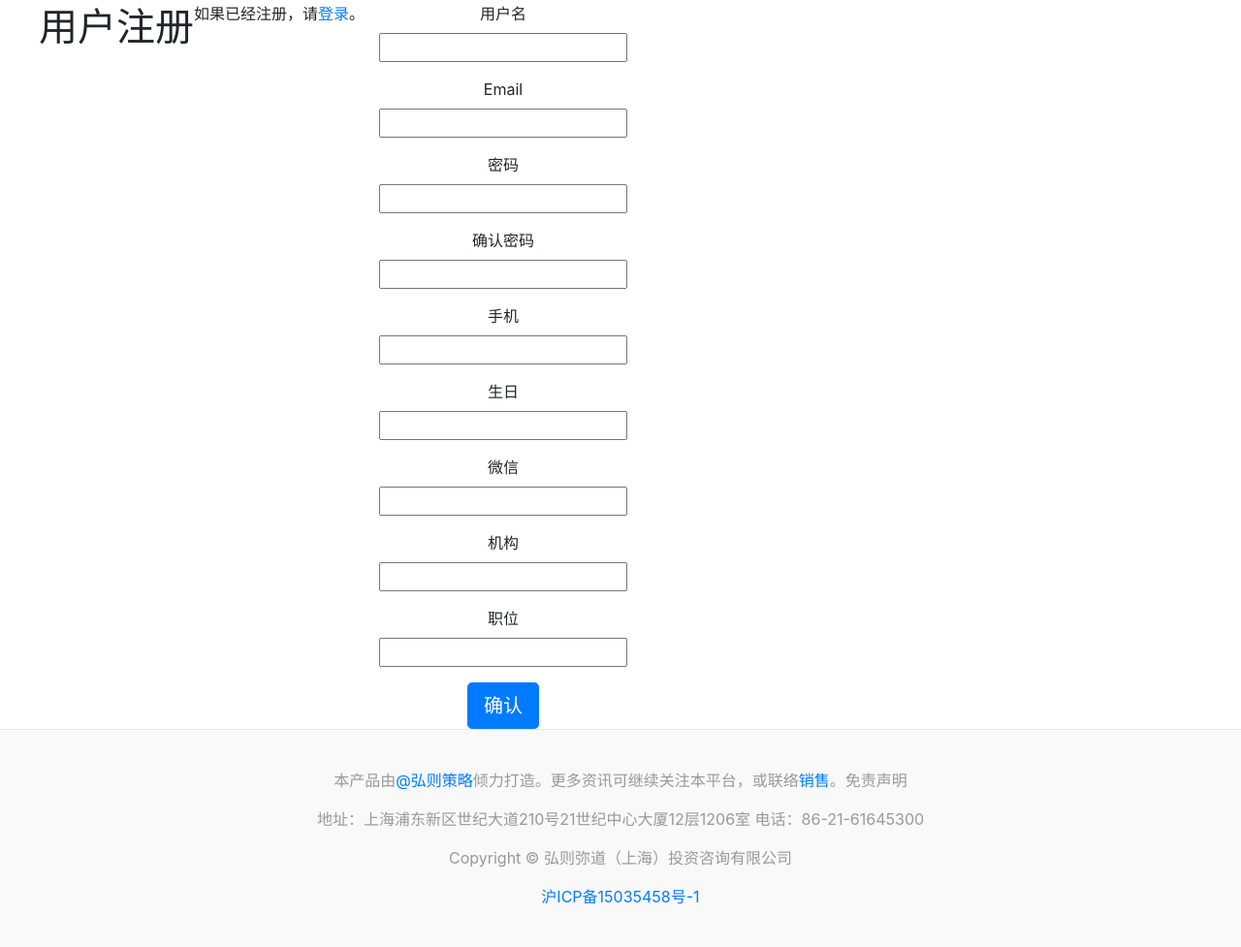
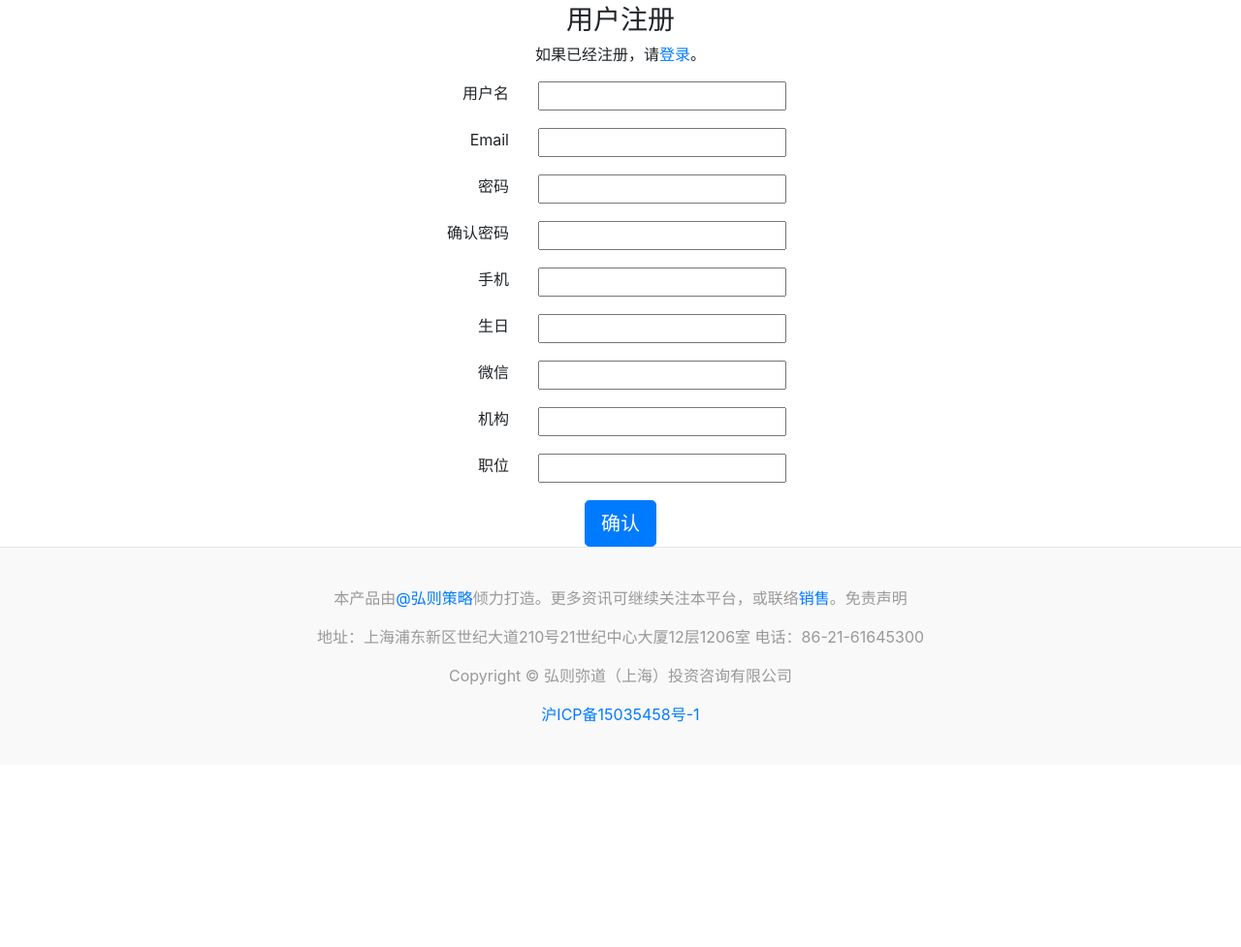
Before and after one commit to zizaijushi/verticalmind, a Django app: page /account/register/ in a window 1280 px wide. Shown: the part 124-1101 px from the top of the page at 97% size. After the commit the page ends 869 px from the top, so only its background shows below. Run offline with Django 3.2, Linux system fonts and the light colour scheme; some libraries are stand-ins or nearby versions.

Commit message:
person_page_v1

```diff
--- a/account/forms.py
+++ b/account/forms.py
@@ -1,6 +1,6 @@
 from django import forms
 from django.contrib.auth.models import User
-from .models import UserProfile
+from .models import UserProfile,UserInfo,UserApps
 
 class LoginForm(forms.Form):
     username = forms.CharField()
@@ -24,3 +24,13 @@ class UserProfileForm(forms.ModelForm):
     class Meta:
         model = UserProfile
         fields = ('phone','birth','weixin','company','title')
+
+class UserInfoForm(forms.ModelForm):
+    class Meta:
+        model = UserInfo
+        fields = ('field','style')
+
+class UserForm(forms.ModelForm):
+    class Meta:
+        model = User
+        fields = ('email',)
--- a/account/urls.py
+++ b/account/urls.py
@@ -1,7 +1,7 @@
 from django.urls import path,re_path
-from django.conf.urls import url
 from . import views
 from django.contrib.auth import views as auth_views
+from django.views.generic import RedirectView
 
 urlpatterns = [
     # log in and out urls
@@ -9,6 +9,7 @@ urlpatterns = [
     re_path(r"^login/$", auth_views.login, {"template_name":"account/login.html"}, name = 'user_login'),
     re_path(r"^logout/$", auth_views.logout, {"template_name":"account/logout.html"}, name = 'user_logout'),
     re_path(r"^register/$", views.register, name = 'register'),
+    re_path(r"^register_done/$",views.register_done,name = 'register_done'),
 
     # password change urls
     re_path(r"^password_change/$", auth_views.password_change,{
@@ -35,4 +36,6 @@ urlpatterns = [
     re_path(r"^password_reset_complete/$",auth_views.password_reset_complete,{
         "template_name":"account/password_reset_complete.html",
     },name = 'password_reset_complete'),
+
+    re_path(r"^user_page/$",views.user_profile, name = 'user_page'),
 ]
--- a/account/views.py
+++ b/account/views.py
@@ -1,7 +1,12 @@
 from django.http import HttpResponse
-from django.shortcuts import render
+from django.shortcuts import render,redirect
 from django.contrib.auth import authenticate,login
-from .forms import LoginForm,RegistrationForm,UserProfileForm
+from .forms import LoginForm,RegistrationForm,UserProfileForm,UserInfoForm,UserForm
+from django.contrib.auth.decorators import login_required
+from django.contrib.auth.models import User
+from .models import UserInfo,UserProfile
+from django.urls import resolve
+import re
 
 # def user_login(request):
 #     if request.method == "POST":
@@ -26,14 +31,15 @@ def register(request):
     if request.method == 'POST':
         user_form = RegistrationForm(request.POST)
         userprofilefile_form = UserProfileForm(request.POST)
-        if user_form.is_valid()*userprofilefile_form():
+        if user_form.is_valid()*userprofilefile_form.is_valid():
             new_user = user_form.save(commit=False)
             new_user.set_password(user_form.cleaned_data['password'])
             new_user.save()
+            UserInfo.objects.create(user = new_user)
             new_profile = userprofilefile_form.save(commit=False)
             new_profile.user = new_user
-            new_profile.save
-            return HttpResponse("注册成功！")
+            new_profile.save()
+            return redirect('/account/register_done/')
         else:
             return HttpResponse('注册失败。')
     else:
@@ -42,3 +48,76 @@ def register(request):
         return  render(
             request,'account/register.html',{'form':user_form,'profile':userprofilefile_form}
         )
+
+def register_done(request):
+    if request.META.get('HTTP_REFERER'):
+        ref_url = request.META.get('HTTP_REFERER')
+        if resolve(re.split(request.META.get('HTTP_HOST'), ref_url)[1]).url_name == resolve(
+                '/account/register/').url_name:
+            text = '注册成功！三秒钟后转入登录，如果长时间没有响应请直接点击：'
+            url = 'http://'+request.META.get('HTTP_HOST')+'/account/login/'
+        else:
+            text = '错误！请从注册页面转入！三秒后跳转至上一页面。'
+            url = ref_url
+
+    else:
+        text = '错误！请从注册页面转入！三秒后跳转至首页。'
+        url = 'http://'+request.META.get('HTTP_HOST')
+    return render(
+        request, 'account/register_done.html', {'url': url, 'text': text}
+    )
+
+@login_required(login_url='/account/login/')
+def user_profile(request):
+    user = User.objects.get(username = request.user.username)
+    userprofile = UserProfile.objects.get(user = user)
+    userinfo = UserInfo.objects.get(user = user)
+    # if request.method == 'POST':
+    #     user_profile = UserProfileForm(request.POST)
+    #     user_info = UserInfo(request.POST)
+    #     user_form = UserForm(request.POST)
+    #     # if user_form.is_valid()*user_info.is_valid()*user_profile.is_valid():
+
+    return render(
+        request,'account/user_page.html',{'user':user,'userprofile':userprofile,'userinfo':userinfo}
+    )
+
+@login_required(login_url='/account/login/')
+def user_profile_edit(request):
+    user = User.objects.get(username = request.user.username)
+    userprofile = UserProfile.object.get(user = user)
+    userinfo = UserInfo.objects.get(user = user)
+    if request.method == 'POST':
+        user_form = UserForm(request.POST)
+        user_profile_form = UserProfileForm(request.POST)
+        user_info_form = UserInfoForm(request.POST)
+        if user_form.is_valid()*user_profile_form.is_valid()*user_info_form.is_valid():
+            user_cd = user_form.cleaned_data
+            userprofile_cd = user_profile_form.cleaned_data
+            userinfo_cd = user_info_form.cleaned_data
+            user.email = user_cd['email']
+            userprofile.birth = userprofile_cd['birth']
+            userprofile.company = userprofile_cd['company']
+            userprofile.phone = userprofile_cd['phone']
+            userprofile.title = userprofile_cd['title']
+            userprofile.weixin = userprofile_cd['weixin']
+            userinfo.field = userinfo_cd['field']
+            userinfo.style = userinfo_cd['style']
+            user.save()
+            userprofile.save()
+            userinfo.save()
+        return redirect('/account/user_page/')
+    else:
+        user_form = UserForm(instance=request.user)
+        user_profile_form = UserProfileForm(initial={
+            'birth':userprofile.birth,'phone':userprofile.phone,'company':userprofile.company,'title':userprofile.title,
+            'weixin':userprofile.weixin,
+        })
+        user_info_form = UserInfoForm(initial={
+            'field':userinfo.field,'style':userinfo.style,
+        })
+        return render(
+            request,'account/user_page_edit.html',{
+                'user_form':user_form,'user_profile_form':user_profile_form,'user_info_form':user_info_form
+            }
+        )
--- a/templates/account/register.html
+++ b/templates/account/register.html
@@ -3,50 +3,60 @@
 {% block title %}注册{% endblock %}
 
 {% block content %}
-<div class="container">
-    <div class="row text-center vertical-middle-sm">
-        <h1>用户注册</h1>
+<div class="container text-center vertical-middle-sm">
+    <div class="row">
+        <div class="col">
+            <h3>用户注册</h3>
+        </div>
+    </div>
+    <div class="row">
+        <div class="col">
             <p>如果已经注册，请<a href="{% url 'account:user_login' %}">登录</a>。</p>
+        </div>
+    </div>
     <form class="form-horizontal" action="." method="post">
         {% csrf_token %}
-            <div class="form-group">
-                <label for="{{ form.username.id_for_label }}" class="col-mid-5 control-label">用户名</label>
-                <div class="col-md-6 text-left">{{ form.username }}</div>
+        <div class="form-group row">
+            <label for="{{ form.username.id_for_label }}" class="col-5 text-right control-label">用户名</label>
+            <div class="col text-left">{{ form.username }}</div>
         </div>
-            <div class="form-group">
-                <label for="{{ form.email.id_for_label }}" class="col-mid-5 control-label">Email</label>
-                <div class="col-md-6 text-left">{{ form.email }}</div>
+        <div class="form-group row">
+            <label for="{{ form.email.id_for_label }}" class="col-5 text-right control-label">Email</label>
+            <div class="col text-left">{{ form.email }}</div>
         </div>
-            <div class="form-group">
-                <label for="{{ form.password.id_for_label }}" class="col-mid-5 control-label">密码</label>
-                <div class="col-md-6 text-left">{{ form.password }}</div>
+        <div class="form-group row">
+            <label for="{{ form.password.id_for_label }}" class="col-5 text-right control-label">密码</label>
+            <div class="col text-left">{{ form.password }}</div>
         </div>
-            <div class="form-group">
-                <label for="{{ form.password.id_for_label }}" class="col-mid-5 control-label">确认密码</label>
-                <div class="col-md-6 text-left">{{ form.password_confirm }}</div>
+        <div class="form-group row">
+            <label for="{{ form.password.id_for_label }}" class="col-5 text-right control-label">确认密码</label>
+            <div class="col text-left">{{ form.password_confirm }}</div>
         </div>
-            <div class="form-group">
-                <label for="{{ profile.phone.id_for_label }}" class="col-mid-5 control-label">手机</label>
-                <div class="col-md-6 text-left">{{ profile.phone }}</div>
+        <div class="form-group row">
+            <label for="{{ profile.phone.id_for_label }}" class="col-5 text-right control-label">手机</label>
+            <div class="col text-left">{{ profile.phone }}</div>
         </div>
-           <div class="form-group">
-                <label for="{{ profile.birth.id_for_label }}" class="col-mid-5 control-label">生日</label>
-                <div class="col-md-6 text-left">{{ profile.birth }}</div>
+        <div class="form-group row">
+            <label for="{{ profile.birth.id_for_label }}" class="col-5 text-right control-label">生日</label>
+            <div class="col text-left">{{ profile.birth }}</div>
         </div>
-            <div class="form-group">
-                <label for="{{ profile.weixin.id_for_label }}" class="col-mid-5 control-label">微信</label>
-                <div class="col-md-6 text-left">{{ profile.weixin }}</div>
+        <div class="form-group row">
+            <label for="{{ profile.weixin.id_for_label }}" class="col-5 text-right control-label">微信</label>
+            <div class="col text-left">{{ profile.weixin }}</div>
         </div>
-            <div class="form-group">
-                <label for="{{ profile.company.id_for_label }}" class="col-mid-5 control-label">机构</label>
-                <div class="col-md-6 text-left">{{ profile.company }}</div>
+        <div class="form-group row">
+            <label for="{{ profile.company.id_for_label }}" class="col-5 text-right control-label">机构</label>
+            <div class="col text-left">{{ profile.company }}</div>
         </div>
-            <div class="form-group">
-                <label for="{{ profile.title.id_for_label }}" class="col-mid-5 control-label">职位</label>
-                <div class="col-md-6 text-left">{{ profile.title }}</div>
+        <div class="form-group row">
+            <label for="{{ profile.title.id_for_label }}" class="col-5 text-right control-label">职位</label>
+            <div class="col text-left">{{ profile.title }}</div>
         </div>
+        <div class="row">
+            <div class="col">
                 <input type="submit" class="btn btn-primary btn-lg" value="确认">
+            </div>
+        </div>
     </form>
 </div>
-</div>
 {% endblock %}
--- a/templates/header_market.html
+++ b/templates/header_market.html
@@ -15,7 +15,7 @@
                     <svg xmlns="http://www.w3.org/2000/svg" width="20" height="20" viewBox="0 0 24 24" fill="none" stroke="currentColor" stroke-width="2" stroke-linecap="round" stroke-linejoin="round" class="mx-3"><circle cx="10.5" cy="10.5" r="7.5"></circle><line x1="21" y1="21" x2="15.8" y2="15.8"></line></svg>
                 </a>
                 {% if user.is_authenticated %}
-                <a href="{% url 'account:user_login' %}">{{ user.username }}</a>
+                <a href="{% url 'account:user_page' %}">{{ user.username }}</a>
                 <p>　</p>
                 <a href="{% url 'account:user_logout' %}">Sign out</a>
                 {% else %}
--- a/verticalmind/urls.py
+++ b/verticalmind/urls.py
@@ -16,7 +16,6 @@ Including another URLconf
 from django.contrib import admin
 from django.urls import path,include,re_path
 from django.conf import settings
-from django.conf.urls import url
 from django.conf.urls.static import static
 from django.views.generic import RedirectView
 
```
Also changed, not shown: templates/account/login.html (+13 -11 lines), templates/account/register_done.html (added, +14 -0 lines), templates/account/user_page.html (added, +61 -0 lines). Lines whose indentation alone changed are shown as unchanged.
